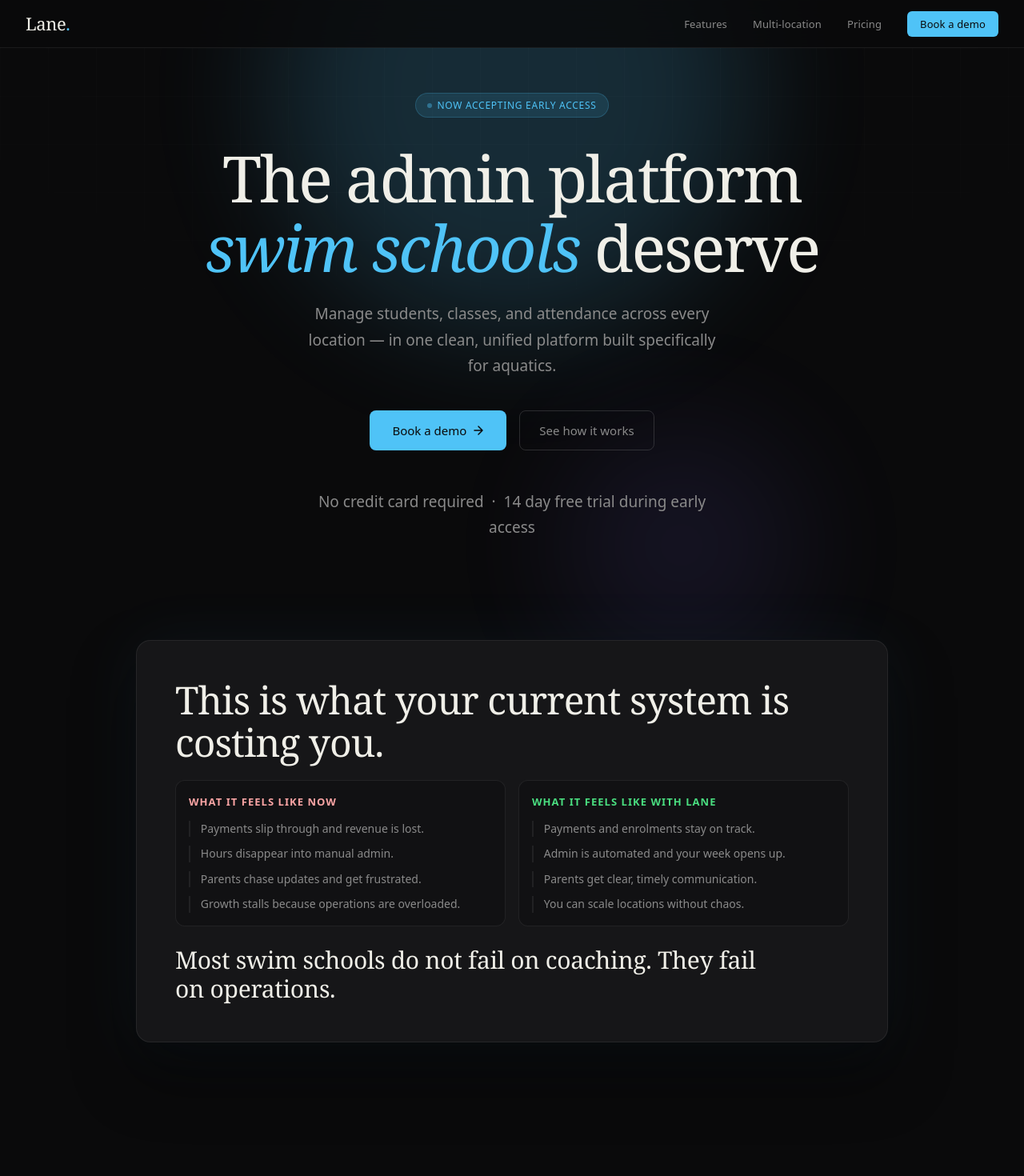
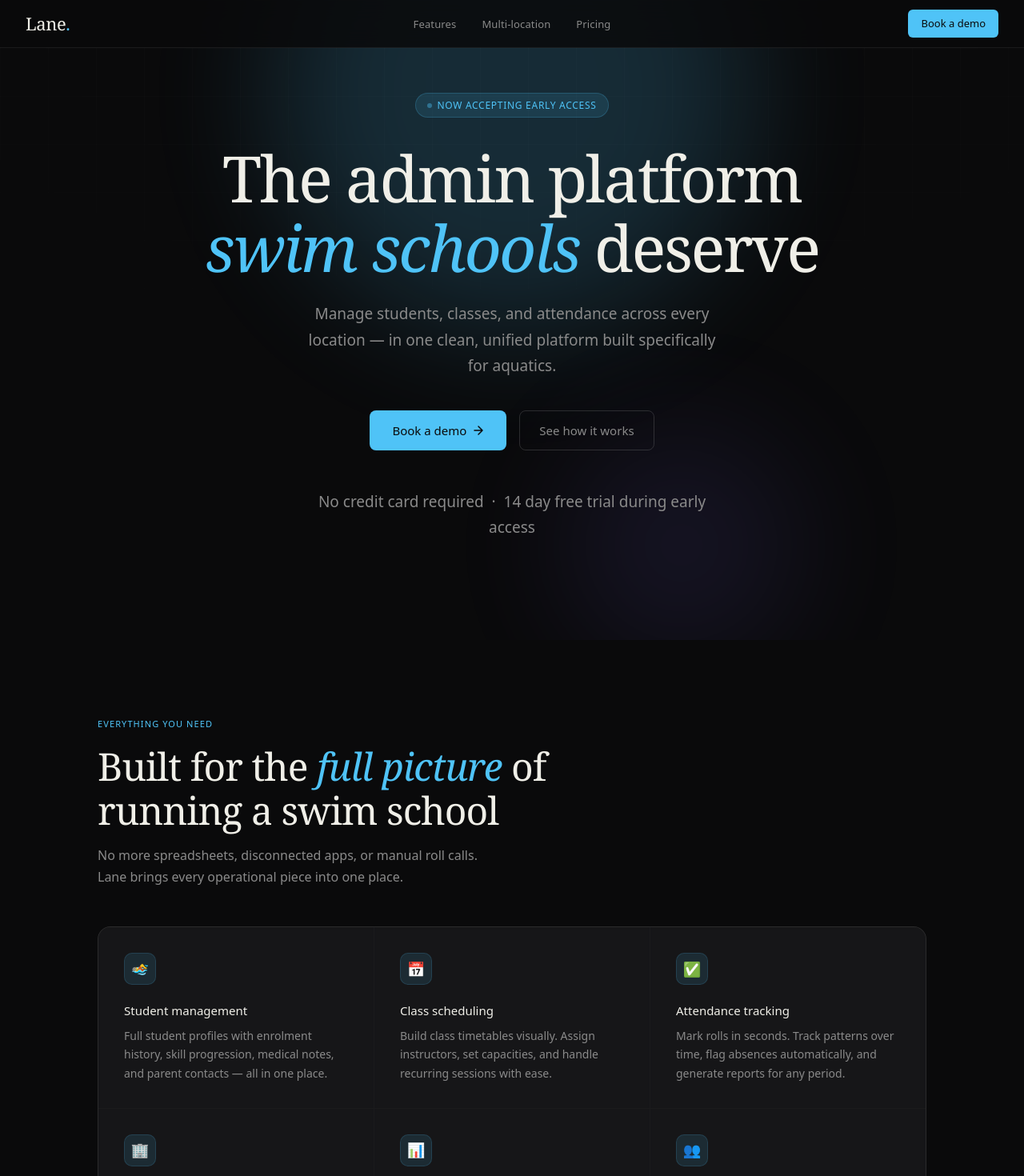
Before and after one commit to LiamJackson13/lane, a SvelteKit app: page / in a window 1280 px wide. Shown: the top 1470 px of the page at 80% size. Built offline with nearby package versions, Linux system fonts and the light colour scheme.

Commit message:
added better auth infra

```diff
--- a/package.json
+++ b/package.json
@@ -49,6 +49,7 @@
 		"vite-plugin-devtools-json": "^1.0.0"
 	},
 	"dependencies": {
+		"@better-auth/infra": "^0.1.14",
 		"valibot": "^1.3.1"
 	}
 }
--- a/src/lib/auth-client.ts
+++ b/src/lib/auth-client.ts
@@ -1,6 +1,7 @@
 import { createAuthClient } from 'better-auth/svelte';
 import { organizationClient } from 'better-auth/client/plugins';
+import { sentinelClient } from '@better-auth/infra/client';
 
 export const authClient = createAuthClient({
-	plugins: [organizationClient()]
+	plugins: [organizationClient(), sentinelClient()]
 });
--- a/src/lib/server/auth.ts
+++ b/src/lib/server/auth.ts
@@ -8,6 +8,7 @@
 import { schools } from './db/schools.schema';
 import { member, session as sessionTable } from './db/auth.schema';
 import { asc, eq } from 'drizzle-orm';
+import { dash } from '@better-auth/infra';
 
 export const auth = betterAuth({
 	baseURL: env.PUBLIC_VITE_ORIGIN,
@@ -15,6 +16,7 @@
 	database: drizzleAdapter(db, { provider: 'pg' }),
 	emailAndPassword: { enabled: true },
 	plugins: [
+		dash(),
 		organization({
 			organizationHooks: {
 				afterCreateOrganization: async ({ organization }) => {
--- a/src/routes/+page.svelte
+++ b/src/routes/+page.svelte
@@ -63,8 +63,8 @@
 		<li><a href="#features">Features</a></li>
 		<li><a href="#locations">Multi-location</a></li>
 		<li><a href="#pricing">Pricing</a></li>
-		<li><a href="#demo" class="nav-cta">Book a demo</a></li>
 	</ul>
+	<a href="#demo" class="nav-cta nav-cta-right">Book a demo</a>
 </nav>
 
 <div class="hero">
@@ -106,35 +106,7 @@
 	</p>
 </div>
 
-<div class="preview-section reveal">
-	<div class="cost-panel">
-		<h2 class="cost-title">This is what your current system is costing you.</h2>
-
-		<div class="compare-grid">
-			<article class="compare-col compare-now">
-				<h3>What it feels like now</h3>
-				<ul>
-					<li>Payments slip through and revenue is lost.</li>
-					<li>Hours disappear into manual admin.</li>
-					<li>Parents chase updates and get frustrated.</li>
-					<li>Growth stalls because operations are overloaded.</li>
-				</ul>
-			</article>
-
-			<article class="compare-col compare-lane">
-				<h3>What it feels like with Lane</h3>
-				<ul>
-					<li>Payments and enrolments stay on track.</li>
-					<li>Admin is automated and your week opens up.</li>
-					<li>Parents get clear, timely communication.</li>
-					<li>You can scale locations without chaos.</li>
-				</ul>
-			</article>
-		</div>
-
-		<p class="cost-killer">Most swim schools do not fail on coaching. They fail on operations.</p>
-	</div>
-</div>
+
 
 <section id="features">
 	<span class="section-label reveal">Everything you need</span>
@@ -688,6 +660,9 @@
 		align-items: center;
 		gap: 2rem;
 		list-style: none;
+		position: absolute;
+		left: 50%;
+		transform: translateX(-50%);
 	}
 
 	.nav-links a {
@@ -714,6 +689,10 @@
 
 	.nav-cta:hover {
 		opacity: 0.88;
+	}
+
+	.nav-cta-right {
+		margin-left: auto;
 	}
 
 	/* HERO */
@@ -1564,6 +1543,9 @@
 		nav .nav-links {
 			display: none;
 		}
+		nav .nav-cta-right {
+			display: none;
+		}
 		.hero-actions {
 			flex-direction: column;
 		}
```
Also changed, not shown: 1 other file (tests, documents, lock files or other folders).
